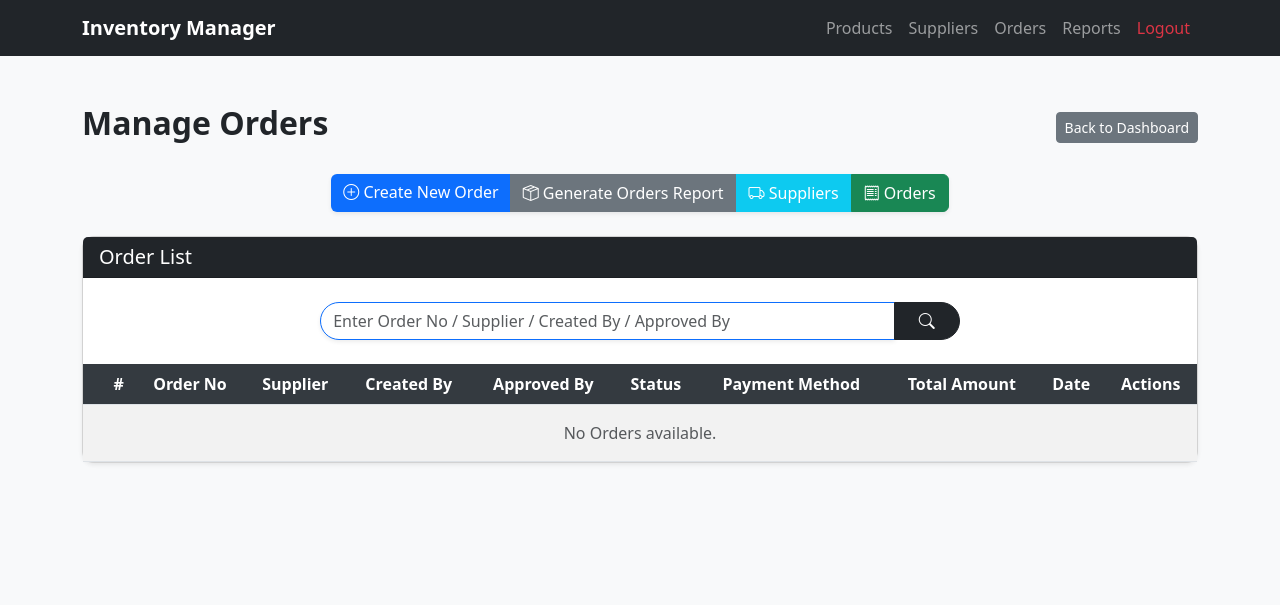
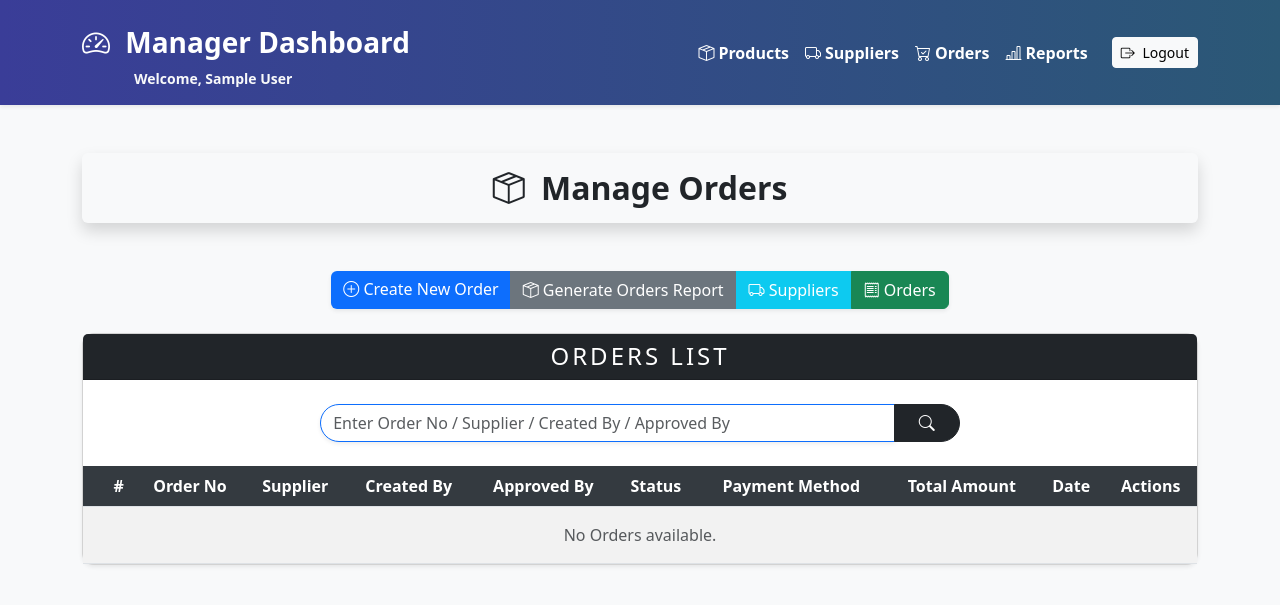
Before and after one commit to harry5521/Inventory_Management_System, a Django app: template inventory_management/orders/templates/orders/orders_list.html in a window 1280 px wide. Shown: the top 605 px of the page. Run offline with Django 5.2, Linux system fonts and the light colour scheme; the template is opened without the code that fills it, so the values that code supplies are empty; the visitor is signed in with stand-in values (Sample User, id 1).

Commit message:
Fix manager dashboard design

```diff
--- a/inventory_management/orders/templates/orders/orders_list.html
+++ b/inventory_management/orders/templates/orders/orders_list.html
@@ -1,6 +1,6 @@
 {% extends "manager_base.html" %}
 
-{% block title %}Manager - Products{% endblock title %}
+{% block title %}Manager - Orders{% endblock title %}
 
 {% block extra_head %}
 
@@ -79,9 +79,10 @@
 
 <div class="container py-5">
     <!-- Header -->
-    <div class="d-flex justify-content-between align-items-center mb-4">
-        <h2 class="fw-bold">Manage Orders</h2>
-        <a href="{% url 'core:manager_dashboard' %}" class="btn btn-secondary btn-sm">Back to Dashboard</a>
+    <div class="mb-5 text-center">
+        <h2 class="fw-bold text-center text-dark p-3 rounded shadow">
+            <i class="bi bi-box-seam me-2"></i> Manage Orders
+        </h2>
     </div>
 
     <div class="d-flex justify-content-center my-4">
@@ -104,8 +105,8 @@
 
     <!-- Orders Table -->
     <div class="card shadow-sm">
-        <div class="card-header bg-dark text-white">
-            <h5 class="mb-0">Order List</h5>
+        <div class="card-header bg-dark text-white text-center">
+            <h5 class="mb-0 fs-4" style="letter-spacing: 3px;">ORDERS LIST</h5>
         </div>
         <form method="get" action="" class="d-flex justify-content-center m-4">
             <div class="input-group" style="max-width: 60%;">
--- a/inventory_management/templates/manager_base.html
+++ b/inventory_management/templates/manager_base.html
@@ -13,29 +13,46 @@
 <body class="bg-light">
 
     <!-- Navbar -->
-    <nav class="navbar navbar-expand-lg navbar-dark bg-dark">
+    <nav class="navbar navbar-expand-lg navbar-dark shadow-sm "
+        style="background: linear-gradient(90deg, #3a3d98, #2b5876);">
         <div class="container">
-            <a class="navbar-brand fw-bold" href="#">Inventory Manager</a>
+            <div class="d-flex flex-column py-2">
+                <a class="navbar-brand fw-bold fs-3 text-white" href="{% url 'core:manager_dashboard' %}">
+                    <i class="bi bi-speedometer2 me-2"></i> Manager Dashboard
+                </a>
+                <small class="text-light ms-1 fw-bold px-5">Welcome, {{ request.user.full_name }}</small>
+            </div>
+
             <button class="navbar-toggler" type="button" data-bs-toggle="collapse" data-bs-target="#navbarNav">
                 <span class="navbar-toggler-icon"></span>
             </button>
+
             <div class="collapse navbar-collapse" id="navbarNav">
-                <ul class="navbar-nav ms-auto">
-                    <li class="nav-item"><a class="nav-link" href="{% url 'products:products_view' %}">Products</a></li>
-                    <li class="nav-item"><a class="nav-link" href="{% url 'suppliers:suppliers_view' %}">Suppliers</a>
+                <ul class="navbar-nav ms-auto align-items-lg-center">
+                    <li class="nav-item"><a class="nav-link fw-semibold text-white"
+                            href="{% url 'products:products_view' %}"><i class="bi bi-box-seam me-1"></i>Products</a>
                     </li>
-                    <li class="nav-item"><a class="nav-link" href="{% url 'orders:orders_view' %}">Orders</a></li>
-                    <li class="nav-item"><a class="nav-link" href="#">Reports</a></li>
+                    <li class="nav-item"><a class="nav-link fw-semibold text-white"
+                            href="{% url 'suppliers:suppliers_view' %}"><i class="bi bi-truck me-1"></i>Suppliers</a>
+                    </li>
+                    <li class="nav-item"><a class="nav-link fw-semibold text-white"
+                            href="{% url 'orders:orders_view' %}"><i class="bi bi-cart-check me-1"></i>Orders</a></li>
+                    <li class="nav-item"><a class="nav-link fw-semibold text-white" href="#"><i
+                                class="bi bi-bar-chart-line me-1"></i>Reports</a></li>
                     <li class="nav-item">
-                        <form action="{% url 'core:employee_logout' %}" method="post">
+                        <form action="{% url 'core:employee_logout' %}" method="post" class="d-inline">
                             {% csrf_token %}
-                            <button class="nav-link text-danger" type="submit">Logout</button>
+                            <button class="btn btn-sm btn-light ms-lg-3" type="submit">
+                                <i class="bi bi-box-arrow-right me-1"></i> Logout
+                            </button>
                         </form>
                     </li>
                 </ul>
             </div>
         </div>
     </nav>
+
+
 
     {% block content %}
     <main>
```
Also changed, not shown: inventory_management/products/templates/products/products.html (+10 -9 lines), inventory_management/suppliers/templates/suppliers/suppliers.html (+5 -4 lines).
